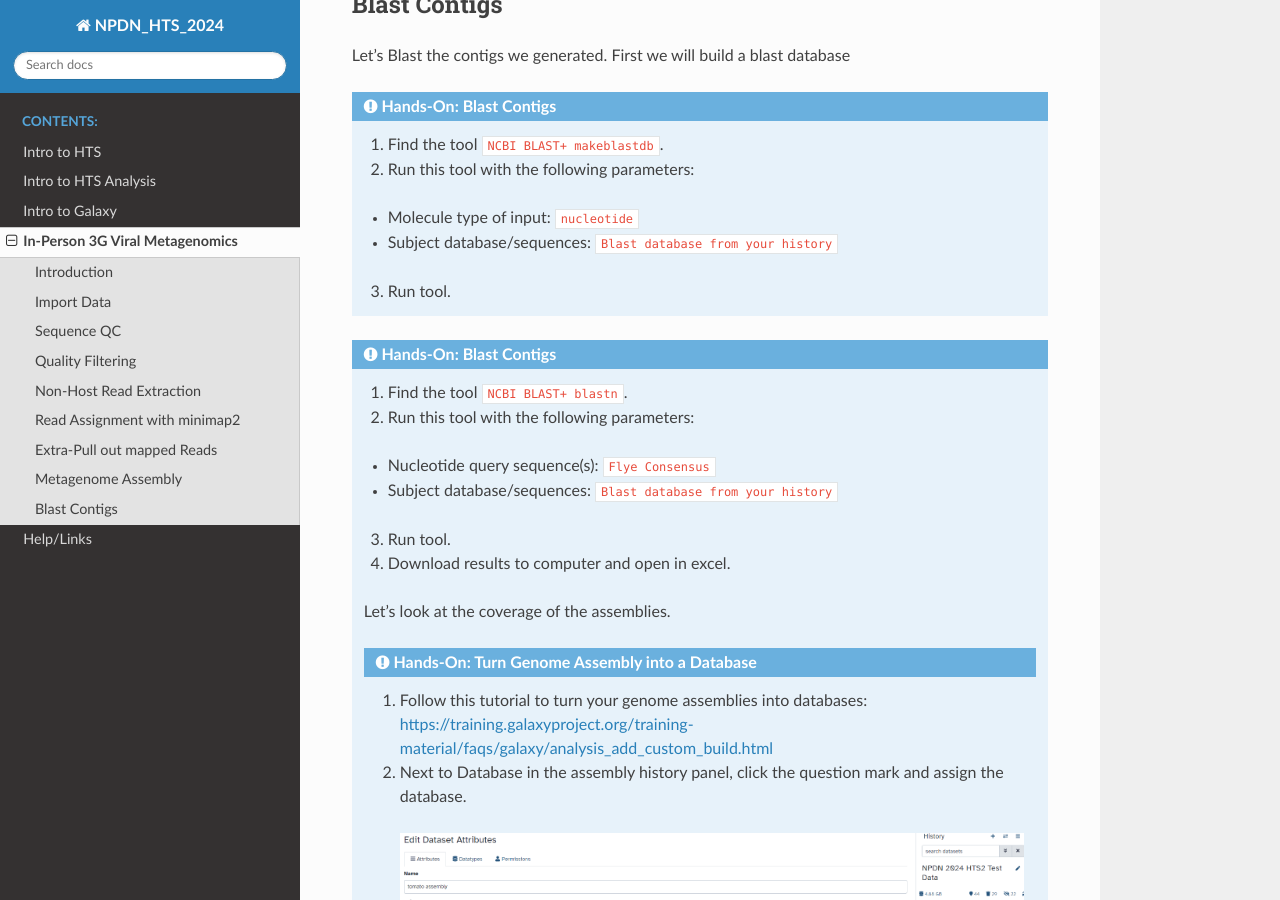
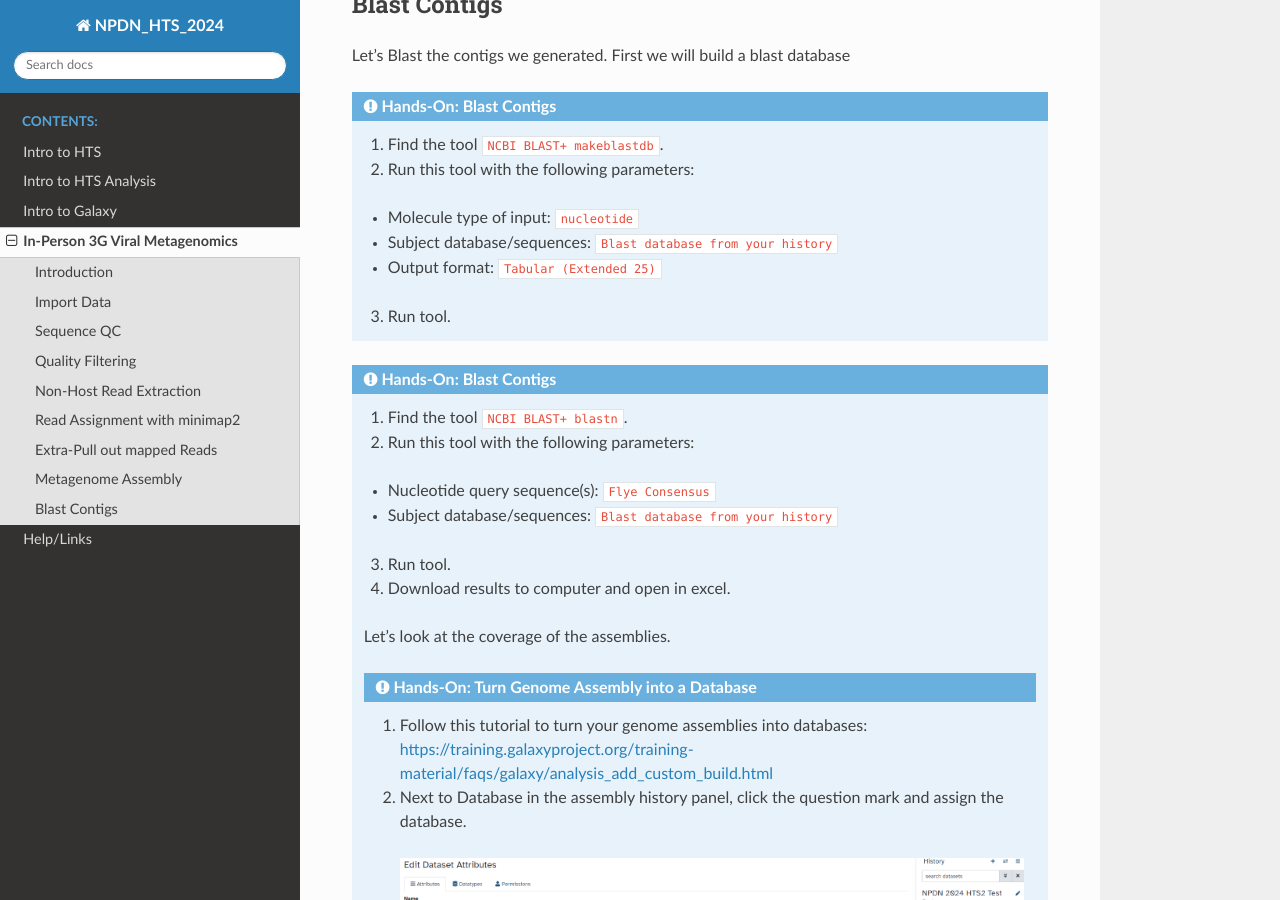
Before and after one commit to snunzi/NPDN_HTS_2024, a Sphinx documentation site: the page built from docs/source/3gvirusexp.rst, in a window 1280 px wide and 900 px high, scrolled down 4419 px. Built offline with Sphinx 7.4.7 and the Read the Docs theme 2.0.0, drawn with Linux system fonts in a browser that asks for light colours.

Commit message:
experimental2

```diff
--- a/docs/source/3gvirusexp.rst
+++ b/docs/source/3gvirusexp.rst
@@ -220,6 +220,8 @@ Let's Blast the contigs we generated. First we will build a blast database
 
   * Subject database/sequences: ``Blast database from your history``
 
+  * Output format: ``Tabular (Extended 25)``
+
   3. Run tool.
 
 
@@ -237,6 +239,7 @@ Let's Blast the contigs we generated. First we will build a blast database
   3. Run tool.
 
   4. Download results to computer and open in excel.
+
 
   Coverage of Assemblies
   ^^^^^^^^^^^^^^^^^^^^^^^
```
